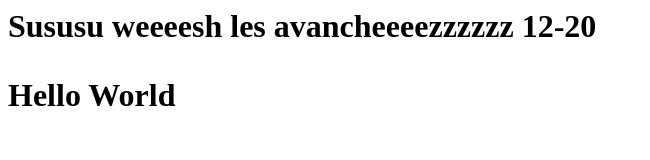
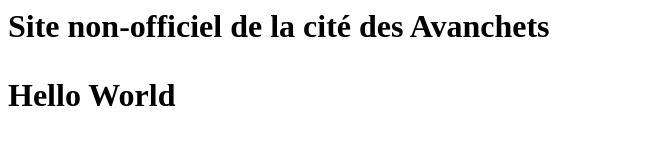
Before and after one commit to avanchets/avanchets, a plain HTML site: page index.html in a window 1280 px wide. Shown: the whole page, without its empty margins (0-650 px from the left). Drawn offline with Linux system fonts and the light colour scheme.

Commit message:
Correction header
J'ai corrigé le header qui était

```diff
--- a/index.html
+++ b/index.html
@@ -1,7 +1,7 @@
 <!Document html>
 <html>
 <body>
-<h1>Sususu weeeesh les avancheeeezzzzzz 12-20  </h>
+<h1> Site non-officiel de la cité des Avanchets </h>
 <p>Hello World</p>
 </body>
 <html>
```
